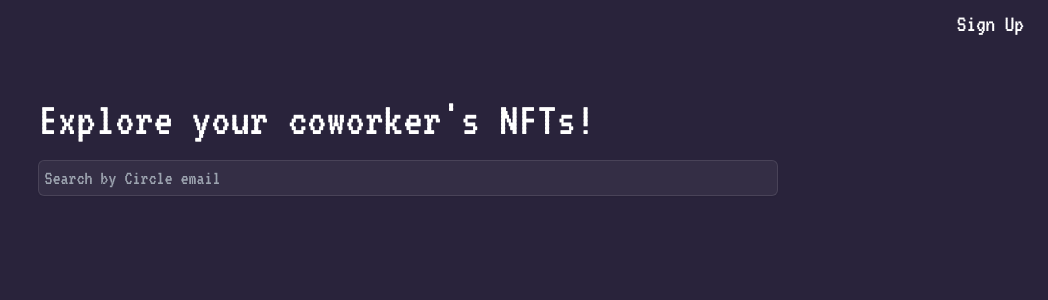
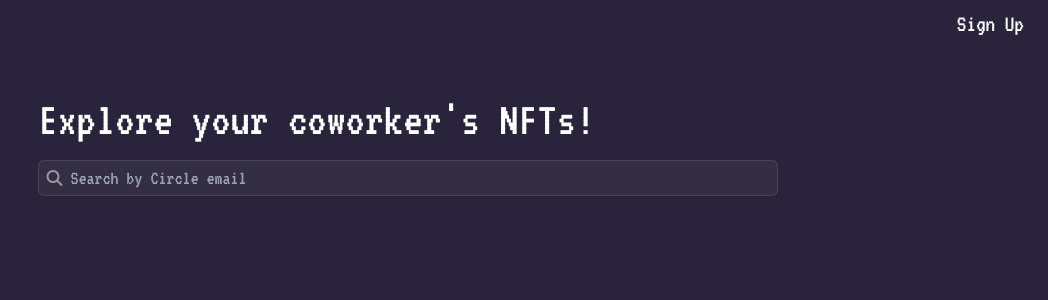
Before and after one commit to MarkoCenCircle/circle-employee-anniversary-nft, a Next.js app: page /explore in a window 1280 px wide. Shown: the top 300 px of the page, without its empty margins (232-1280 px from the left). Built offline with nearby package versions, Linux system fonts and the light colour scheme.

Commit message:
fix: search input

```diff
--- a/components/SearchForm.tsx
+++ b/components/SearchForm.tsx
@@ -3,6 +3,8 @@
 import debounce from "lodash.debounce";
 import capitalize from "lodash.capitalize";
 import {useRouter} from "next/router";
+import {FontAwesomeIcon} from "@fortawesome/react-fontawesome";
+import {faMagnifyingGlass, faSpinner} from "@fortawesome/free-solid-svg-icons";
 
 type Person = { firstName: string; userId:number; email: string}
 
@@ -62,12 +64,14 @@
       >
         <div className="relative mt-2">
           <ComboboxInput
-            disabled={loading}
             placeholder='Search by Circle email'
-            className="disabled:opacity-70 block w-full rounded-md border-0 bg-white/5 p-1.5 text-white shadow-sm ring-1 ring-inset ring-white/10 focus:ring-2 focus:ring-inset focus:ring-indigo-500 text-xl sm:leading-6"
+            className="block w-full rounded-md border-0 bg-white/5 p-1.5 pl-8 text-white shadow-sm ring-1 ring-inset ring-white/10 focus:ring-2 focus:ring-inset focus:ring-indigo-500 text-xl sm:leading-6"
             onChange={onSearchChange}
-            displayValue={(person: Person) => person ? `${person?.firstName} ${person?.email}` : ''}
+            displayValue={(person: Person) => person ? `${person?.firstName}` : ''}
           />
+          <div className="pointer-events-none absolute inset-y-0 left-0 flex items-center pl-1">
+            <FontAwesomeIcon icon={loading ? faSpinner : faMagnifyingGlass} className={loading ? 'fa-spin opacity-50' : 'opacity-50'} width={25} height={25}/>
+          </div>
 
           {users.length > 0 && (
             <ComboboxOptions
```
